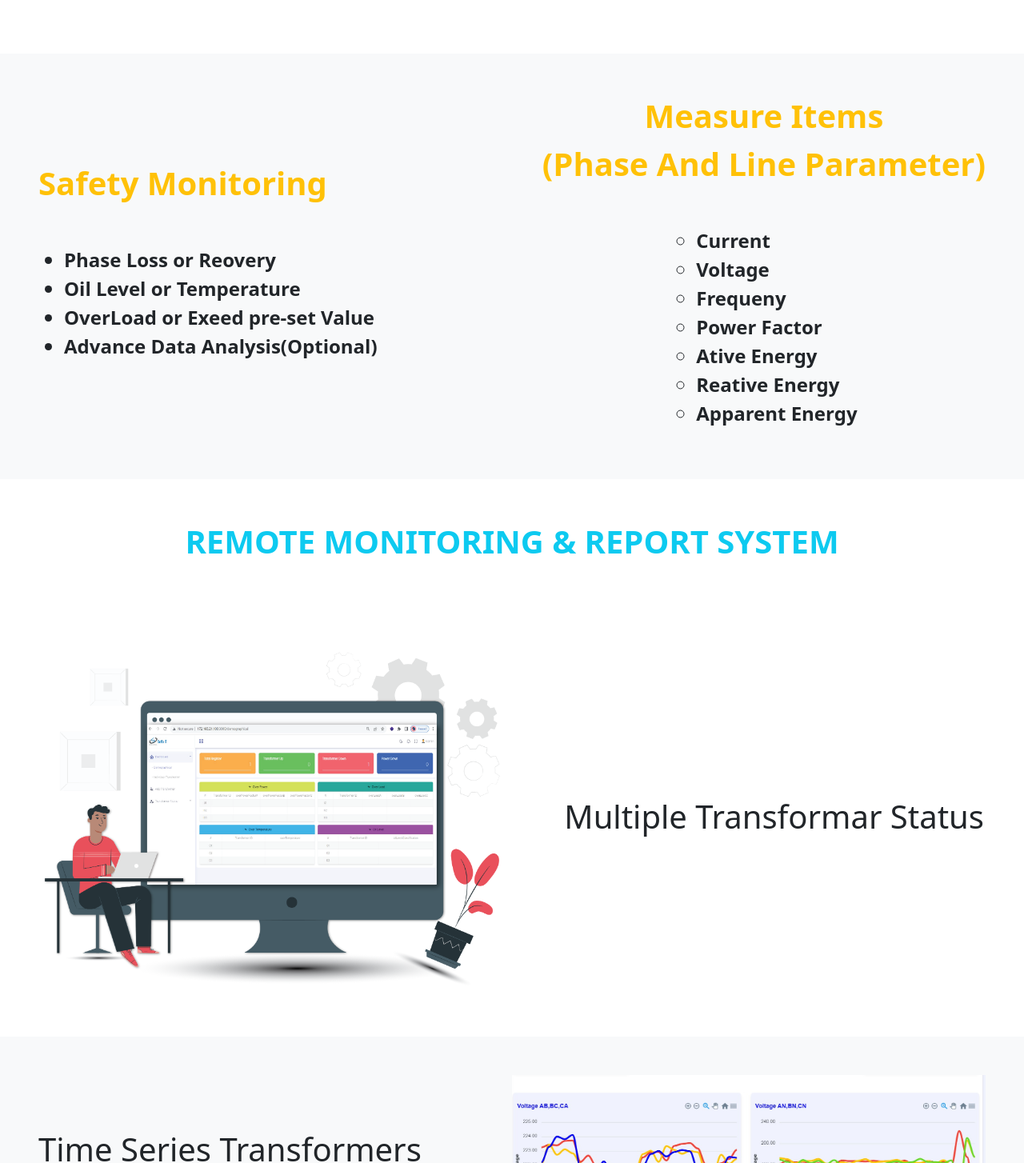
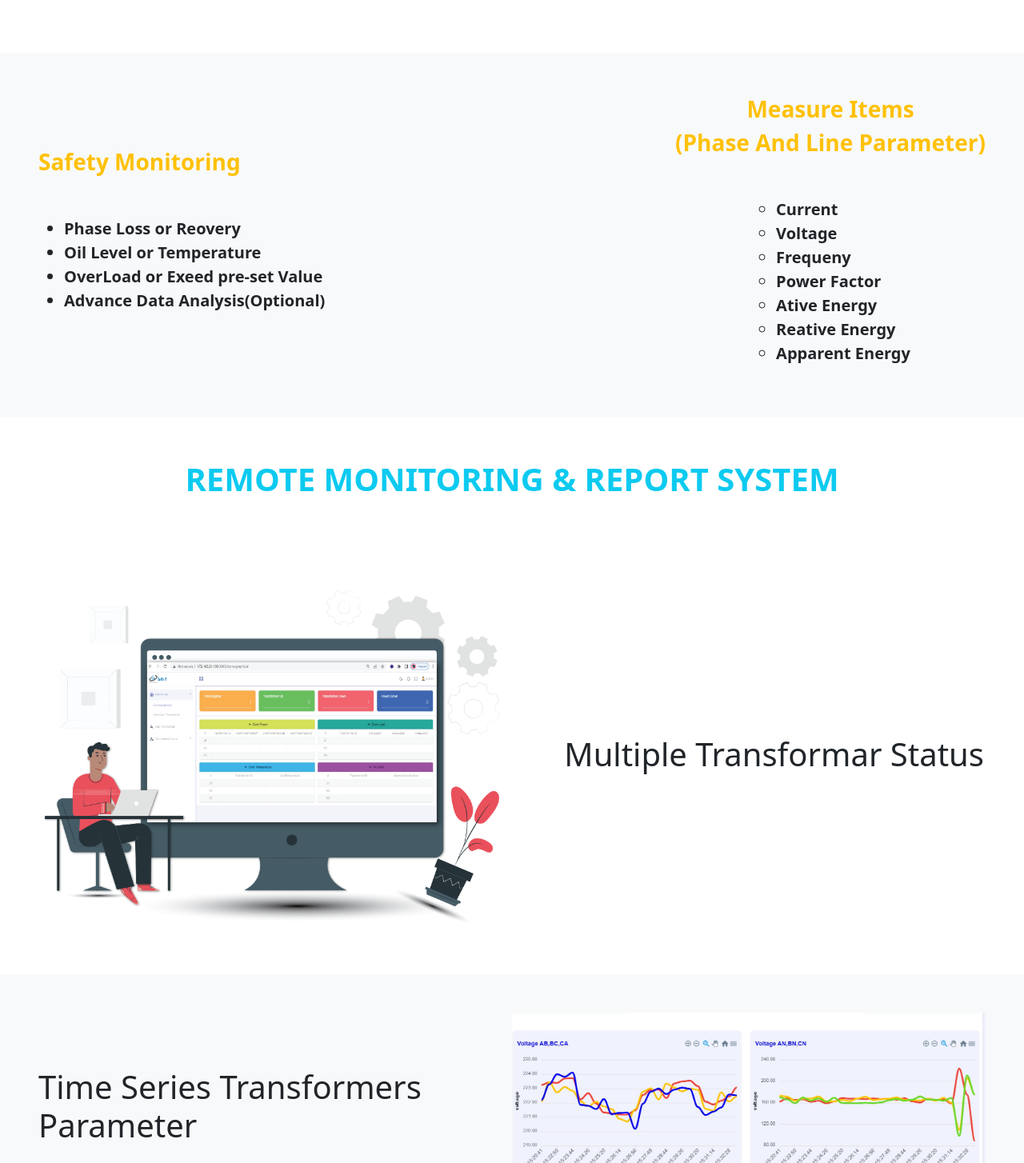
Before and after one commit to MD-Tauhid/smart-monitoring, a React (Vite) app: page / in a window 1280 px wide. Shown: the part 1336-2790 px from the top of the page at 80% size. Built offline with nearby package versions, Linux system fonts and the light colour scheme.

Commit message:
margin and padding currection

```diff
--- a/src/Components/Home.jsx
+++ b/src/Components/Home.jsx
@@ -18,8 +18,8 @@ const Home = () => {
             </div>
             <section className='bg-light d-flex flex-column flex-md-row-reverse justify-content-between align-items-center mx-auto fs-1 fw-bold p-5'>
                 <div className='d-flex flex-column justify-content-center'>
-                    <div className='mx-auto mb-5 text-center text-warning'>Measure Items<br />(Phase And Line Parameter)</div>
-                    <div className='d-flex flex-row justify-content-around fs-4'>
+                    <div className='mx-auto mb-5 text-center text-warning fs-3'>Measure Items<br />(Phase And Line Parameter)</div>
+                    <div className='d-flex flex-row justify-content-around fs-5'>
                         <ul style={{ listStyle: 'circle outside' }}>
                             <li>Current</li>
                             <li>Voltage</li>
@@ -32,8 +32,8 @@ const Home = () => {
                     </div>
                 </div>
                 <div>
-                    <div className='mx-auto mb-5 text-warning'>Safety Monitoring</div>
-                    <div className='fs-4'>
+                    <div className='mx-auto mb-5 text-warning fs-3'>Safety Monitoring</div>
+                    <div className='fs-5'>
                         <ul>
                             <li>Phase Loss or Reovery</li>
                             <li>Oil Level or Temperature</li>
@@ -44,7 +44,7 @@ const Home = () => {
                 </div>
             </section>
             <section className='d-flex flex-column justify-content-center mx-auto fs-1 fw-bold pt-5'>
-                <div className='text-uppercase text-info mx-auto mb-5 text-center'>Remote Monitoring & Report System</div>
+                <div className='text-uppercase text-info mx-md-auto mb-5 text-center overflow-auto'>Remote Monitoring & Report System</div>
                 <div className='w-100'>
                     <Monitoring img={img2} text={"Multiple Transformar Status"}></Monitoring>
                     <Monitoring1 img={img3} text={"Time Series Transformers Parameter"}></Monitoring1>
--- a/src/Components/Monitoring/Monitoring.jsx
+++ b/src/Components/Monitoring/Monitoring.jsx
@@ -2,9 +2,9 @@ import React from 'react';
 
 const Monitoring = ({img, text}) => {
     return (
-        <div className='d-flex flex-column flex-md-row justify-content-between align-items-center my-6' style={{padding:'50px 50px'}}>
-            <img data-aos="fade-left" data-aos-duration="2000" className='w-50' src={img} alt="" />
-            <h1 data-aos="fade-right" data-aos-duration="2000" className='py-3'>{text}</h1>
+        <div className='d-flex flex-column flex-md-row justify-content-center justify-content-md-between align-items-center my-6' style={{padding:'50px 50px'}}>
+            <img data-aos="fade-right" data-aos-duration="2000" className='w-50' src={img} alt="" />
+            <h1 data-aos="fade-left" data-aos-duration="2000" className='py-3 ms-4'>{text}</h1>
         </div>
     );
 };
--- a/src/Components/Monitoring/Monitoring1.jsx
+++ b/src/Components/Monitoring/Monitoring1.jsx
@@ -3,8 +3,8 @@ import React from 'react';
 const Monitoring1 = ({img, text}) => {
     return (
         <div className='w-100 bg-light d-flex flex-column flex-md-row-reverse justify-content-center justify-content-md-between align-items-center my-6 p-5'>
-            <img data-aos="fade-right" data-aos-duration="2000" className='w-50' src={img} alt="" />
-            <h1 data-aos="fade-left" data-aos-duration="2000" className='py-3'>{text}</h1>
+            <img data-aos="fade-left" data-aos-duration="2000" className='w-50' src={img} alt="" />
+            <h1 data-aos="fade-right" data-aos-duration="2000" className='py-3 me-4'>{text}</h1>
         </div>
     );
 };
```
